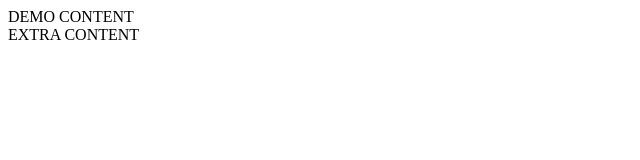
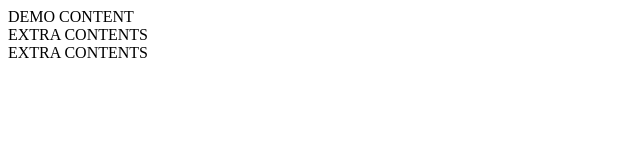
Before and after one commit to Paskanas/2-demo, a website: page index.html in a window 1280 px wide. Shown: the whole page, without its empty margins (0-640 px from the left). Drawn offline with Linux system fonts and the light colour scheme.

Commit message:
Added third line

```diff
--- a/index.html
+++ b/index.html
@@ -8,6 +8,7 @@
   </head>
   <body>
     <div>DEMO CONTENT</div>
-    <div>EXTRA CONTENT</div>
+    <div>EXTRA CONTENTS</div>
+    <div>EXTRA CONTENTS</div>
   </body>
 </html>
```
